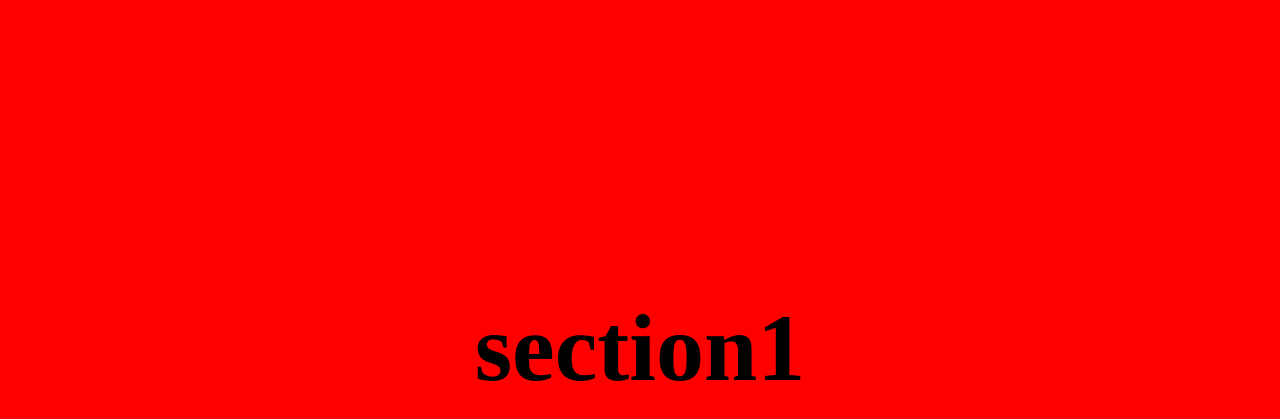
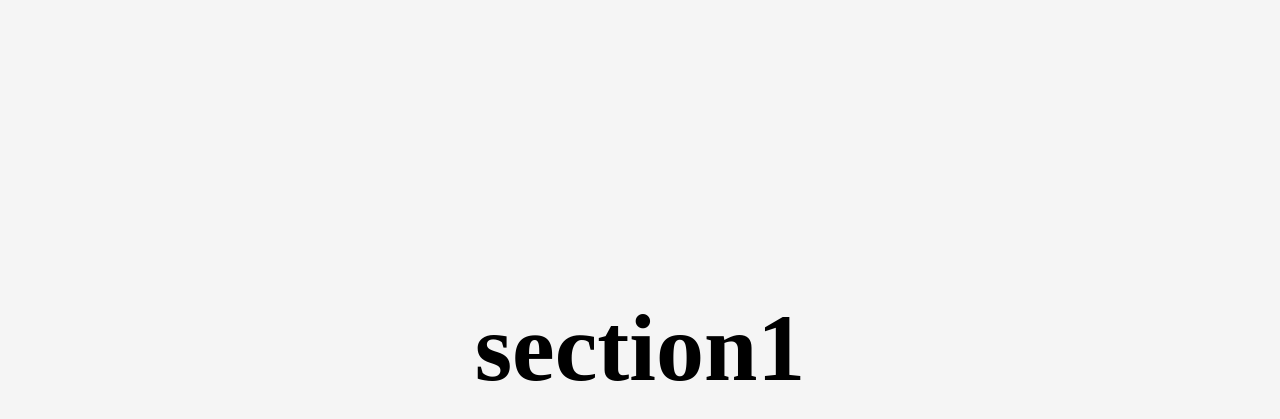
Before and after one commit to theCoder505/url_shift_skip, a plain HTML site: page index.html in a window 1280 px wide. Shown: the part 53-472 px from the top of the page. Drawn offline with Linux system fonts and the light colour scheme.

Commit message:
Update index.css

```diff
--- a/index.css
+++ b/index.css
@@ -10,7 +10,7 @@ body {
     overflow-y: scroll;
     -webkit-overflow-scrolling: touch;
     /* iOS velocity scrolling */
-    background: red;
+    background: whitesmoke;
 }
 
 
```
